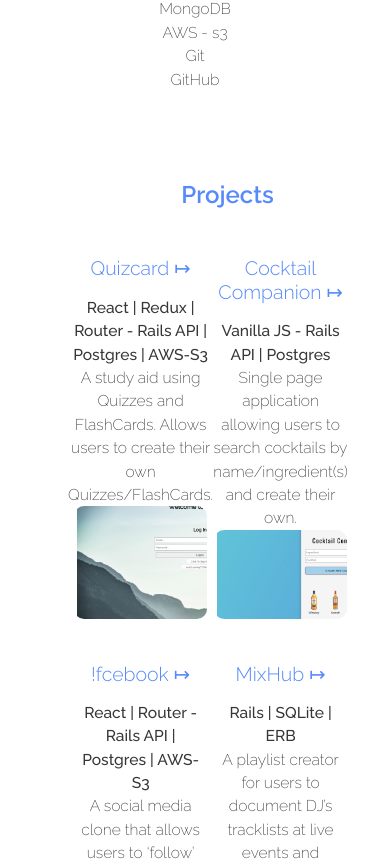
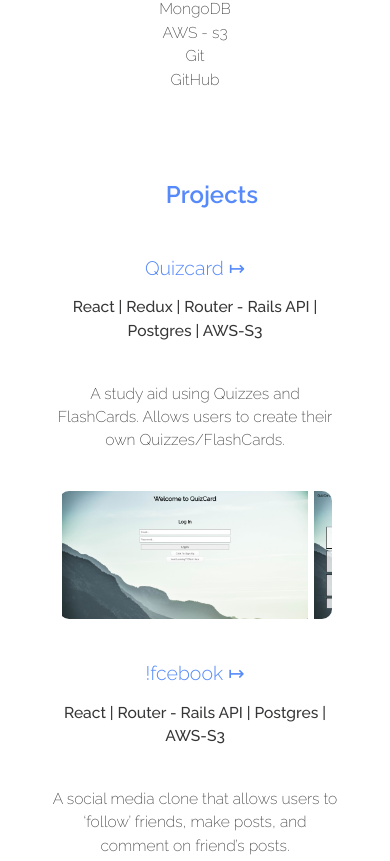
Before and after one commit to brianwlego/brianwlego.github.io, a React (Create React App) app in the folder portfolio/: page / in a window 390 px wide. Shown: the part 2038-2899 px from the top of the page. Built offline with nearby package versions, Linux system fonts and the light colour scheme.

Commit message:
tweaked styling for mobile

```diff
--- a/portfolio/src/Mobile.css
+++ b/portfolio/src/Mobile.css
@@ -94,10 +94,27 @@
     display: flex;
     flex-direction: column;
     align-items: center;
+    padding: 10% 8% 10% 8%;
   }
   .project-wrapper{
     margin: 1.5vh 0;
+    width: 75vw;
   }
+  #projects-content{
+    flex-direction: column;
+  }
+  /* #top-proj-content{
+    width: inherit;
+  }
+  #btm-proj-content{
+    width: 80vw;
+  } */
+  .project-img-wrapper{
+    width: 70vw;
+  }
+  /* #projects-header{
+    width: auto;
+  } */
   #projects-header h3{
     font-size: x-large;
     font-weight:bold;
```
